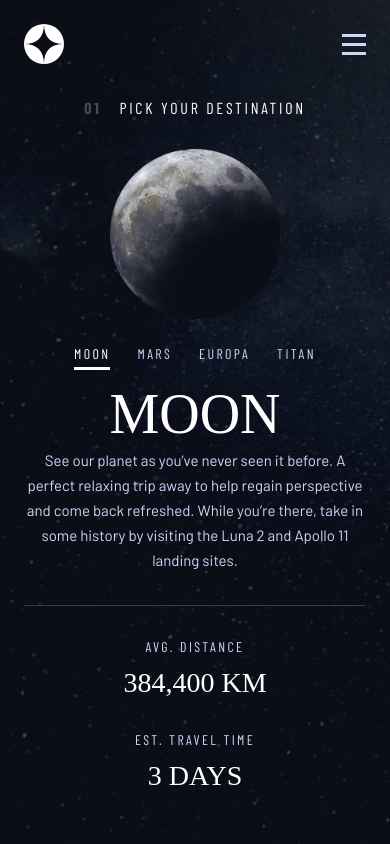
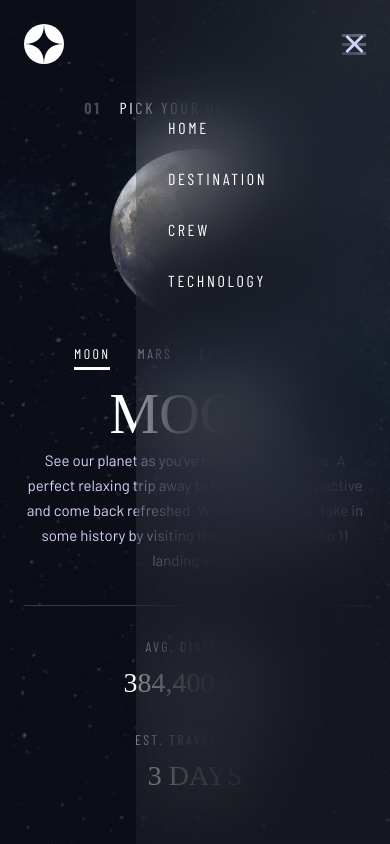
Before and after one commit to jjmbeba/space-tourism, a Next.js app: page /destination in a window 390 px wide. Both pictures are taken after a click on the picture 354 px from the left and 44 px from the top of the page. Built offline with nearby package versions, Linux system fonts and the light colour scheme; a web font is replaced by a local one.

Commit message:
fix mobile navigation

```diff
--- a/components/SideMenu.jsx
+++ b/components/SideMenu.jsx
@@ -13,25 +13,25 @@ const SideMenu = () => {
         </div>
         <div className='mt-[64px] flex flex-col items-start gap-[32px]'>
         <span className=''>
-            <Link className='link-text' href='/'>
+            <Link onClick={() => dispatch(setMenuState())} className='link-text' href='/'>
               <span className='link-num'>00</span>
               <span>HOME</span>
             </Link>
           </span>
           <span className=''>
-            <Link className='link-text' href='/destination'>
+            <Link onClick={() => dispatch(setMenuState())} className='link-text' href='/destination'>
               <span className='link-num'>01</span>
               <span>DESTINATION</span>
             </Link>
           </span>
           <span className=''>
-            <Link className='link-text' href='/'>
+            <Link onClick={() => dispatch(setMenuState())} className='link-text' href='/'>
               <span className='link-num'>02</span>
               <span>CREW</span>
             </Link>
           </span>
           <span className=''>
-            <Link className='link-text' href='/'>
+            <Link onClick={() => dispatch(setMenuState())} className='link-text' href='/'>
               <span className='link-num'>03</span>
               <span>TECHNOLOGY</span>
             </Link>
--- a/pages/destination.js
+++ b/pages/destination.js
@@ -1,7 +1,15 @@
+import { useSelector } from "react-redux"
 import Destination from "../components/Destination"
+import SideMenu from "../components/SideMenu"
 
 const destination = () => {
-  return <Destination/>
+  const menuState = useSelector((state) => state.menu)
+  return (
+  <>
+  <Destination/>
+  {menuState && <SideMenu/>}
+  </>
+  )
 }
 
 export default destination
```
